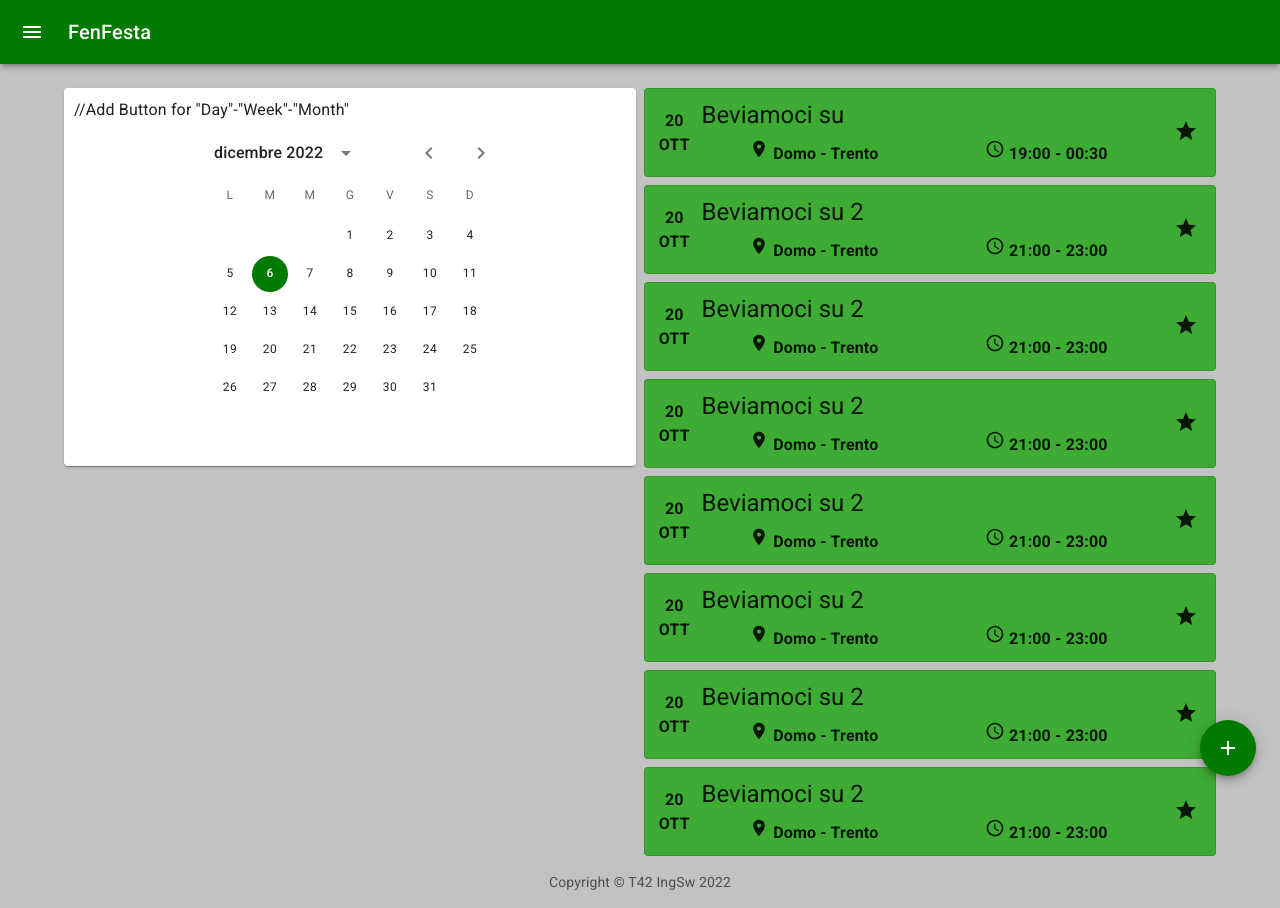
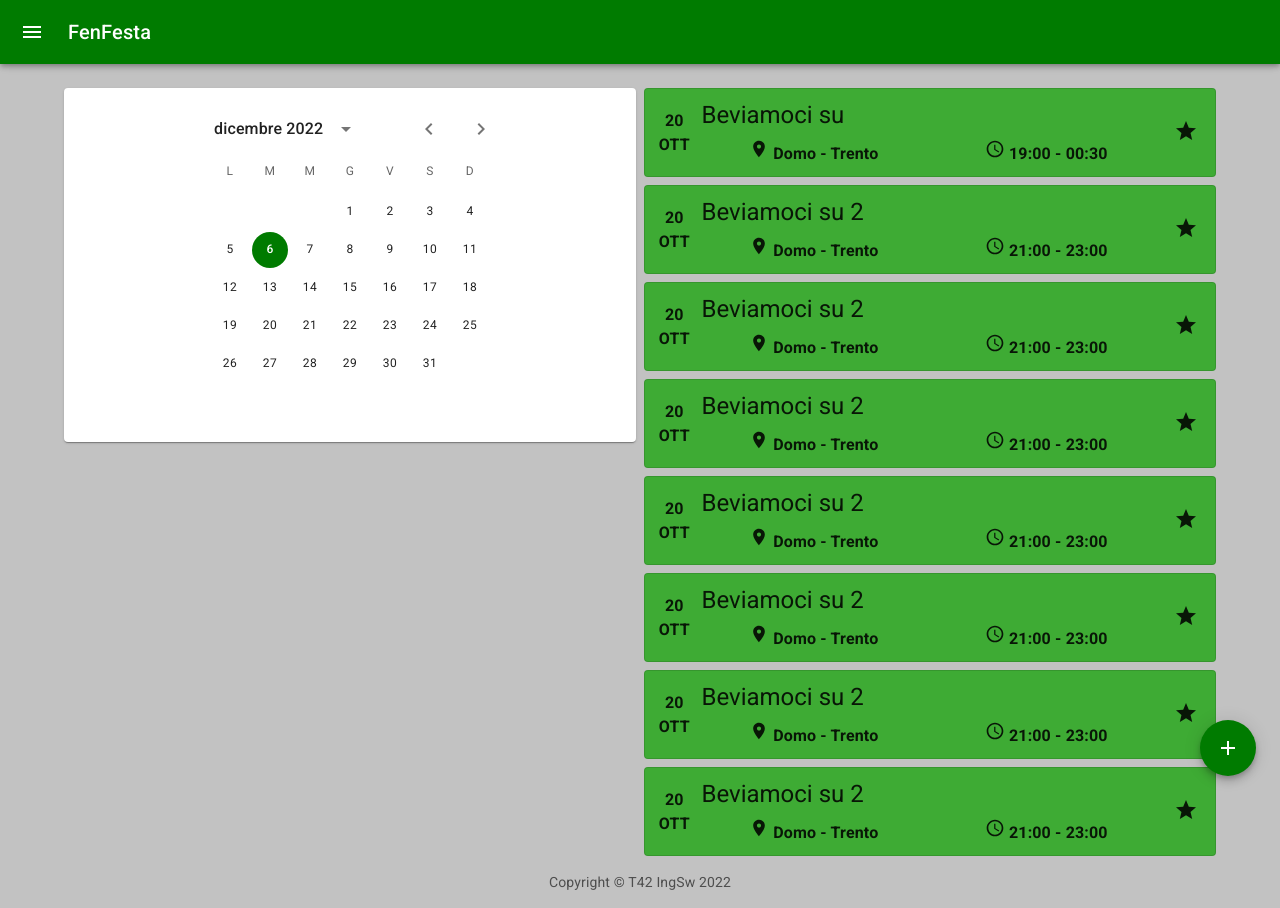
Before and after one commit to T42CaCaGhi-Project/Front-End, a React (Create React App) app: page / in a window 1280 px wide. Built offline with nearby package versions, Linux system fonts and the light colour scheme.

Commit message:
Update FilterInput.tsx

```diff
--- a/src/components/FilterInput.tsx
+++ b/src/components/FilterInput.tsx
@@ -2,6 +2,7 @@ import { Paper } from "@mui/material";
 import React from "react";
 import ViewCalendario from "./ViewCalendario";
 
+//Add Button for "Day"-"Week"-"Month"
 const FilterInput = (props: { date: Date; setDate: any }) => {
   const { date, setDate } = props;
   return (
@@ -13,7 +14,6 @@ const FilterInput = (props: { date: Date; setDate: any }) => {
           textAlign: "left",
         }}
       >
-        //Add Button for "Day"-"Week"-"Month"
         <ViewCalendario date={date} setDate={setDate} />
       </Paper>
     </>
```
